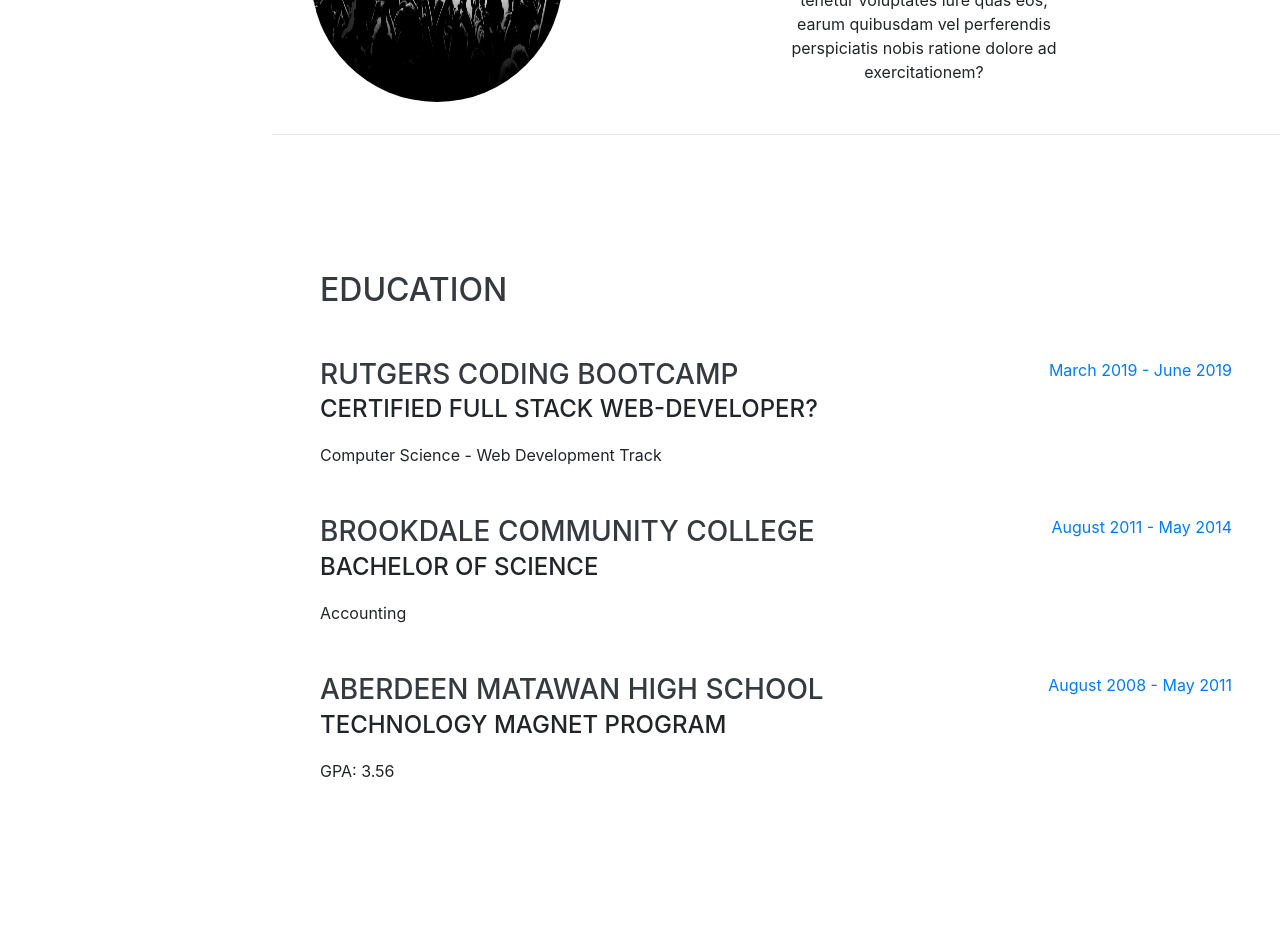
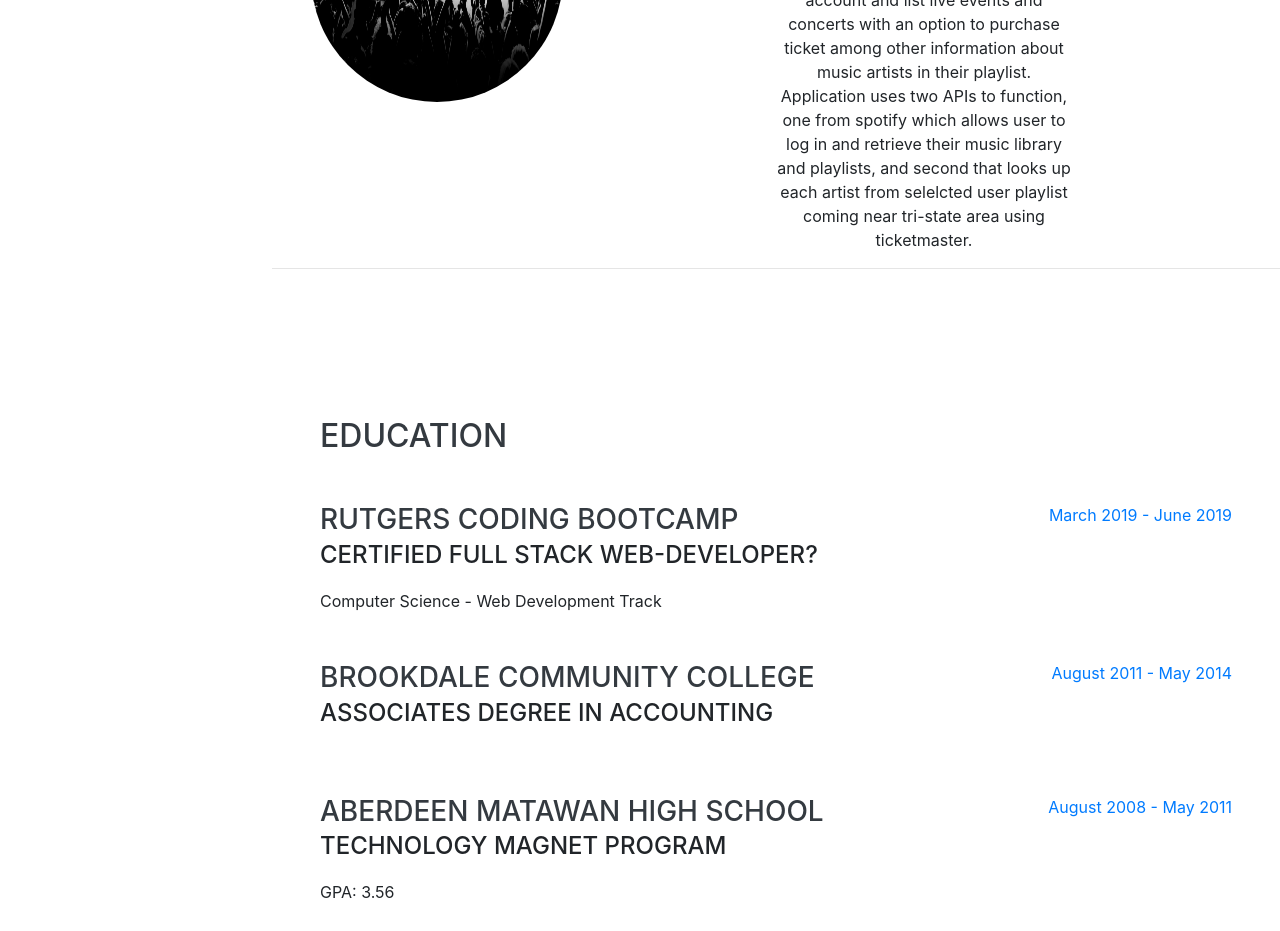
Before and after one commit to harshpaddle/hp-portfolio, a website with bundled scripts: page index.html in a window 1280 px wide. Shown: the part 983-1914 px from the top of the page. Built offline with nearby package versions, Linux system fonts and the light colour scheme; a web font is replaced by a local one.

Commit message:
updated ticketify description

```diff
--- a/index.html
+++ b/index.html
@@ -105,7 +105,7 @@
         <div class="col-sm-4 col-xs-12 text-center">
           <label class="p-4" for="summary"><h3 class="text-primary">Ticketify</h3></label>
           <p>
-            Lorem ipsum dolor, sit amet consectetur adipisicing elit. Enim quia commodi inventore quasi cum dolorum tenetur voluptates iure quas eos, earum quibusdam vel perferendis perspiciatis nobis ratione dolore ad exercitationem?
+            Ticketify is an application created for music listeners that lets users import thier music playlists from their spotify account and list live events and concerts with an option to purchase ticket among other information about music artists in their playlist. Application uses two APIs to function, one from spotify which allows user to log in and retrieve their music library and playlists, and second that looks up each artist from selelcted user playlist coming near tri-state area using ticketmaster.
           </p>
 
         </div>
@@ -185,8 +185,7 @@
         <div class="resume-item d-flex flex-column flex-md-row justify-content-between mb-5">
           <div class="resume-content">
             <h3 class="mb-0">Brookdale Community College</h3>
-            <div class="subheading mb-3">Bachelor of Science</div>
-            <div>Accounting</div>
+            <div class="subheading mb-3">Associates degree in Accounting</div>
           </div>
           <div class="resume-date text-md-right">
             <span class="text-primary">August 2011 - May 2014</span>
```
